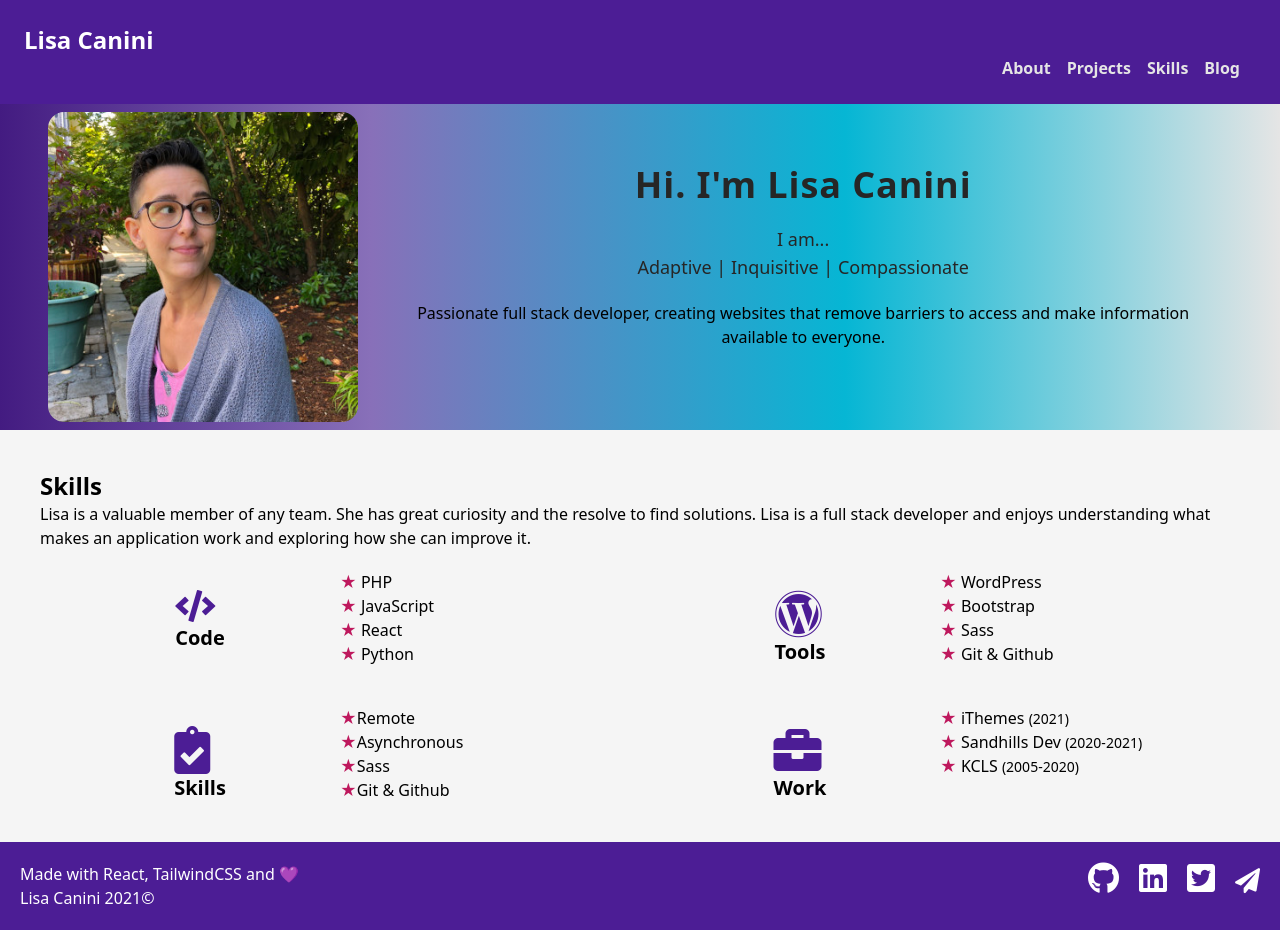
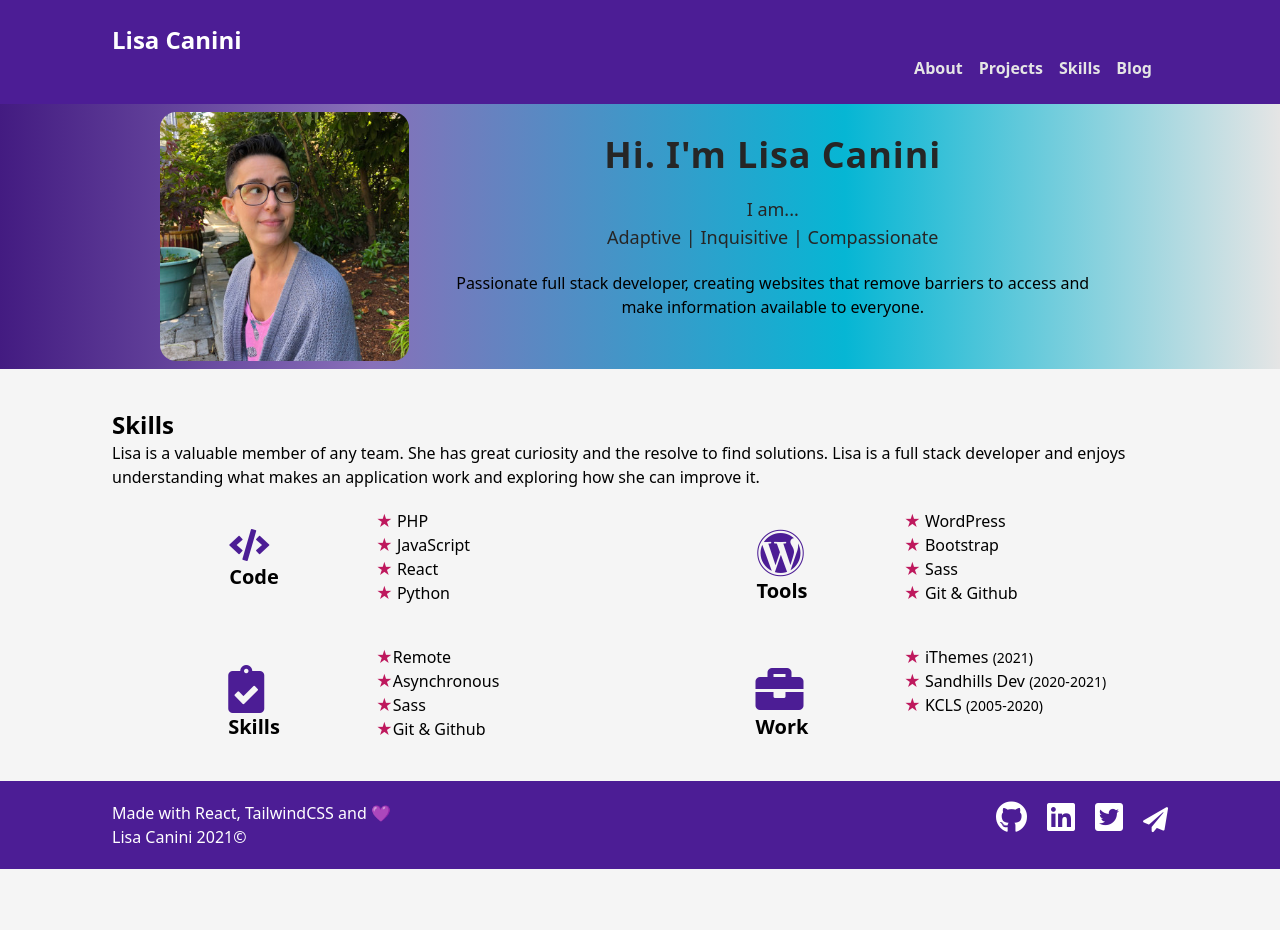
Before and after one commit to LisaCee/tailwind_portfolio, a React (Create React App) app: page / in a window 1280 px wide. After the commit the page ends 869 px from the top, so only its background shows below. Built offline with nearby package versions, Linux system fonts and the light colour scheme.

Commit message:
changed containers to full width, added padding

```diff
--- a/src/components/Footer.jsx
+++ b/src/components/Footer.jsx
@@ -2,7 +2,7 @@ import React from "react";
 
 export default function Footer() {
 	return (
-		<div className="container mx-auto bg-violet-900 p-5 flex justify-between">
+		<div className="flex mx-auto bg-violet-900 justify-between py-5 sm:px-10 lg:px-28">
 			<div>
 				<p className="text-white">Made with React, TailwindCSS and &#128156;</p>
 				<p className="text-white">Lisa Canini 2021&#169;</p>
--- a/src/components/Intro.jsx
+++ b/src/components/Intro.jsx
@@ -4,11 +4,11 @@ import Logo from '../images/avatar350.jpg';
 export default function Intro() {
 	return (
 
-		<div className="container mx-auto">
+		<div className="mx-auto lg:px-28 bg-gradient">
 
-			<div className="sm:grid-cols-12 md:grid-cols-6">
+			<div className="mx-auto sm:grid-cols-12 md:grid-cols-6">
 				<div
-				className="w-full text-center bg-gradient"
+				className="w-full text-center"
 				>
 					<div className="md:flex sm:px-5 xl:px-10">
 						<div className="flex justify-center">
--- a/src/components/Nav.jsx
+++ b/src/components/Nav.jsx
@@ -5,7 +5,7 @@ export default function Nav() {
 
 	return (
 		<>
-		<nav className="container mx-auto flex items-center justify-between flex-wrap bg-violet-900 p-6">
+		<nav className="mx-auto lg:px-28 flex items-center justify-between flex-wrap bg-violet-900 p-6">
 			<div className="container mx-auto">
 				<div className="w-full relative flex justify-between lg:w-auto lg:static lg:block lg:justify-start">
 					<span className="font-semibold text-2xl text-white align-baseline">
--- /dev/null
+++ b/src/components/Projects.jsx
@@ -0,0 +1,9 @@
+import React from "react";
+
+export default function Projects() {
+	return (
+		<div>
+			<h2 className="text-2xl font-bold content-center">Projects</h2>
+		</div>
+	)
+}
--- a/src/components/Skills.jsx
+++ b/src/components/Skills.jsx
@@ -2,7 +2,7 @@ import React from "react";
 
 export default function Skills() {
 	return (
-		<div className="container mx-auto px-10 py-10">
+		<div className="container mx-auto px-10 lg:px-28 py-10">
 			<h2 id="skills" className="text-2xl font-bold">Skills</h2>
 				<p>Lisa is a valuable member of any team. She has great curiosity and the resolve to find solutions. Lisa is a full stack developer and enjoys understanding what makes an application work and exploring how she can improve it.</p>
 			<div className="grid grid-cols-1 pt-5 gap-y-5 sm:grid-cols-2">
```
